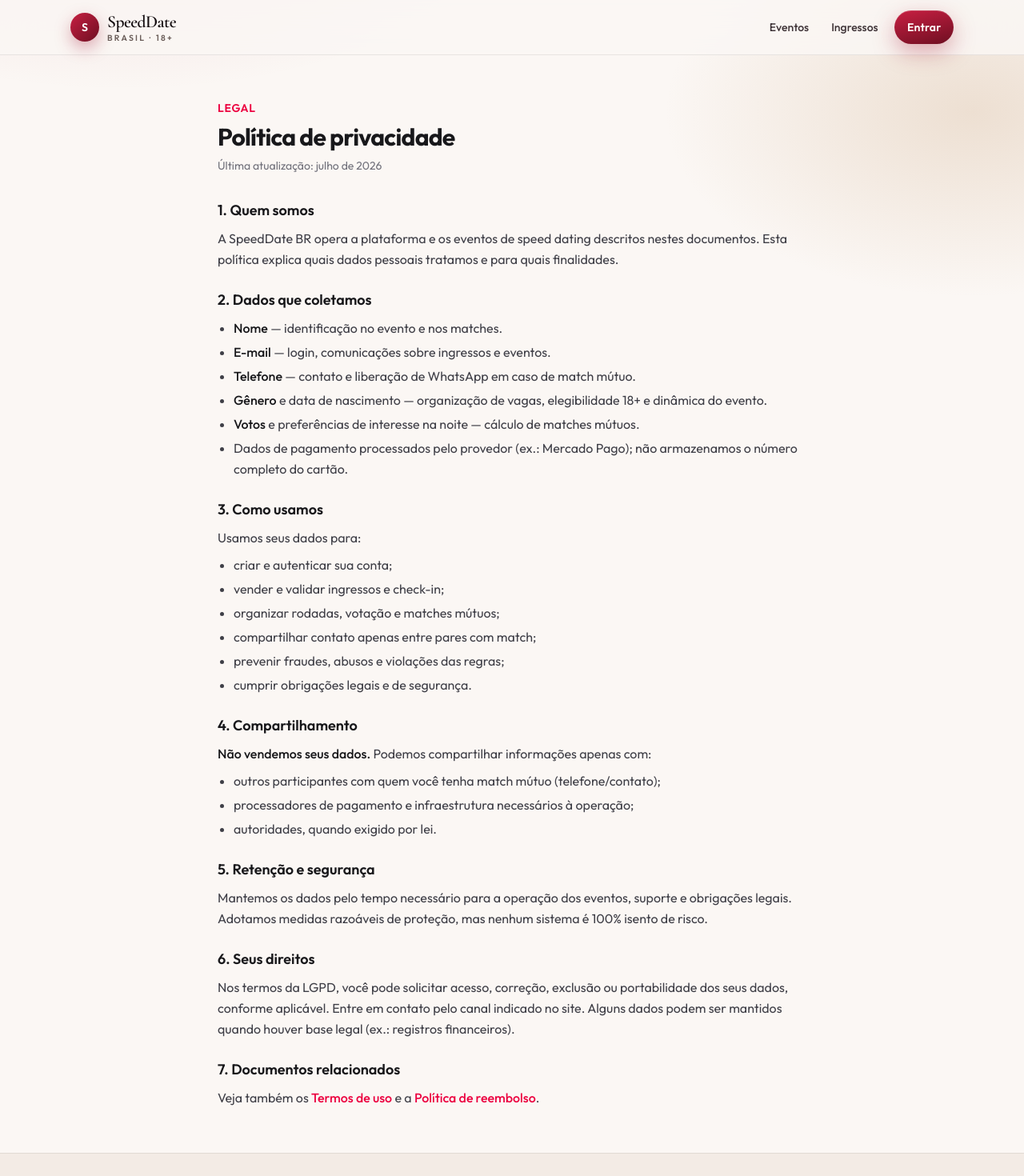
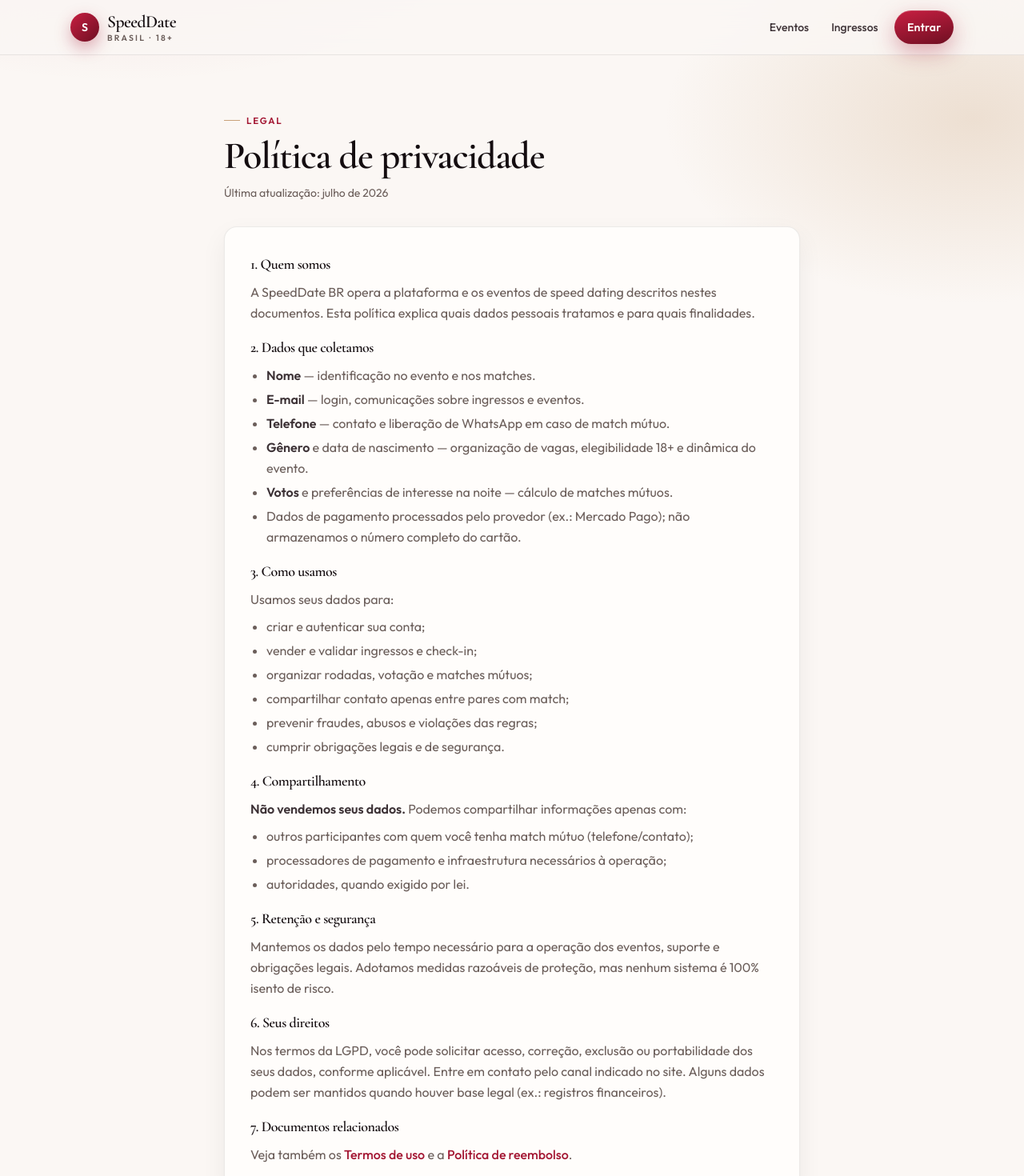
Before and after one commit to gustavomenani/coffee-match, a Next.js app: page /privacidade in a window 1280 px wide. Shown: the top 1470 px of the page at 80% size. Built offline with nearby package versions, Linux system fonts and the light colour scheme; no server answers.

Commit message:
feat: home next events strip and legal page shell

```diff
--- a/src/app/(public)/privacidade/page.tsx
+++ b/src/app/(public)/privacidade/page.tsx
@@ -1,5 +1,6 @@
 import type { Metadata } from "next";
 import Link from "next/link";
+import { LegalPage } from "@/components/layout/legal-page";
 
 export const metadata: Metadata = {
   title: "Privacidade — SpeedDate BR",
@@ -8,18 +9,12 @@ export const metadata: Metadata = {
 
 export default function PrivacidadePage() {
   return (
-    <main className="mx-auto w-full max-w-3xl flex-1 px-4 py-10 sm:py-14">
-      <p className="text-sm font-semibold uppercase tracking-wider text-rose-600">
-        Legal
-      </p>
-      <h1 className="mt-2 text-3xl font-bold tracking-tight text-zinc-900">
-        Política de privacidade
-      </h1>
-      <p className="mt-2 text-sm text-zinc-500">Última atualização: julho de 2026</p>
-
-      <div className="mt-8 space-y-6 text-base leading-relaxed text-zinc-700">
+    <LegalPage
+      title="Política de privacidade"
+      subtitle="Última atualização: julho de 2026"
+    >
       <section className="space-y-2">
-          <h2 className="text-lg font-semibold text-zinc-900">1. Quem somos</h2>
+        <h2>1. Quem somos</h2>
         <p>
           A SpeedDate BR opera a plataforma e os eventos de speed dating
           descritos nestes documentos. Esta política explica quais dados
@@ -28,28 +23,26 @@ export default function PrivacidadePage() {
       </section>
 
       <section className="space-y-2">
-          <h2 className="text-lg font-semibold text-zinc-900">2. Dados que coletamos</h2>
+        <h2>2. Dados que coletamos</h2>
         <ul className="list-disc space-y-1 pl-5">
           <li>
-              <strong className="font-medium text-zinc-900">Nome</strong> —
-              identificação no evento e nos matches.
+            <strong>Nome</strong> — identificação no evento e nos matches.
           </li>
           <li>
-              <strong className="font-medium text-zinc-900">E-mail</strong> —
-              login, comunicações sobre ingressos e eventos.
+            <strong>E-mail</strong> — login, comunicações sobre ingressos e
+            eventos.
           </li>
           <li>
-              <strong className="font-medium text-zinc-900">Telefone</strong> —
-              contato e liberação de WhatsApp em caso de match mútuo.
+            <strong>Telefone</strong> — contato e liberação de WhatsApp em
+            caso de match mútuo.
           </li>
           <li>
-              <strong className="font-medium text-zinc-900">Gênero</strong> e data
-              de nascimento — organização de vagas, elegibilidade 18+ e dinâmica
-              do evento.
+            <strong>Gênero</strong> e data de nascimento — organização de
+            vagas, elegibilidade 18+ e dinâmica do evento.
           </li>
           <li>
-              <strong className="font-medium text-zinc-900">Votos</strong> e
-              preferências de interesse na noite — cálculo de matches mútuos.
+            <strong>Votos</strong> e preferências de interesse na noite —
+            cálculo de matches mútuos.
           </li>
           <li>
             Dados de pagamento processados pelo provedor (ex.: Mercado Pago);
@@ -59,7 +52,7 @@ export default function PrivacidadePage() {
       </section>
 
       <section className="space-y-2">
-          <h2 className="text-lg font-semibold text-zinc-900">3. Como usamos</h2>
+        <h2>3. Como usamos</h2>
         <p>Usamos seus dados para:</p>
         <ul className="list-disc space-y-1 pl-5">
           <li>criar e autenticar sua conta;</li>
@@ -72,20 +65,26 @@ export default function PrivacidadePage() {
       </section>
 
       <section className="space-y-2">
-          <h2 className="text-lg font-semibold text-zinc-900">4. Compartilhamento</h2>
+        <h2>4. Compartilhamento</h2>
         <p>
-            <strong className="font-medium text-zinc-900">Não vendemos seus dados.</strong>{" "}
-            Podemos compartilhar informações apenas com:
+          <strong>Não vendemos seus dados.</strong> Podemos compartilhar
+          informações apenas com:
         </p>
         <ul className="list-disc space-y-1 pl-5">
-            <li>outros participantes com quem você tenha match mútuo (telefone/contato);</li>
-            <li>processadores de pagamento e infraestrutura necessários à operação;</li>
+          <li>
+            outros participantes com quem você tenha match mútuo
+            (telefone/contato);
+          </li>
+          <li>
+            processadores de pagamento e infraestrutura necessários à
+            operação;
+          </li>
           <li>autoridades, quando exigido por lei.</li>
         </ul>
       </section>
 
       <section className="space-y-2">
-          <h2 className="text-lg font-semibold text-zinc-900">5. Retenção e segurança</h2>
+        <h2>5. Retenção e segurança</h2>
         <p>
           Mantemos os dados pelo tempo necessário para a operação dos eventos,
           suporte e obrigações legais. Adotamos medidas razoáveis de proteção,
@@ -94,7 +93,7 @@ export default function PrivacidadePage() {
       </section>
 
       <section className="space-y-2">
-          <h2 className="text-lg font-semibold text-zinc-900">6. Seus direitos</h2>
+        <h2>6. Seus direitos</h2>
         <p>
           Nos termos da LGPD, você pode solicitar acesso, correção, exclusão
           ou portabilidade dos seus dados, conforme aplicável. Entre em
@@ -104,20 +103,12 @@ export default function PrivacidadePage() {
       </section>
 
       <section className="space-y-2">
-          <h2 className="text-lg font-semibold text-zinc-900">7. Documentos relacionados</h2>
+        <h2>7. Documentos relacionados</h2>
         <p>
-            Veja também os{" "}
-            <Link href="/termos" className="font-medium text-rose-600 hover:underline">
-              Termos de uso
-            </Link>{" "}
-            e a{" "}
-            <Link href="/reembolso" className="font-medium text-rose-600 hover:underline">
-              Política de reembolso
-            </Link>
-            .
+          Veja também os <Link href="/termos">Termos de uso</Link> e a{" "}
+          <Link href="/reembolso">Política de reembolso</Link>.
         </p>
       </section>
-      </div>
-    </main>
+    </LegalPage>
   );
 }
--- a/src/app/(public)/reembolso/page.tsx
+++ b/src/app/(public)/reembolso/page.tsx
@@ -1,5 +1,6 @@
 import type { Metadata } from "next";
 import Link from "next/link";
+import { LegalPage } from "@/components/layout/legal-page";
 
 export const metadata: Metadata = {
   title: "Política de reembolso — SpeedDate BR",
@@ -9,32 +10,21 @@ export const metadata: Metadata = {
 
 export default function ReembolsoPage() {
   return (
-    <main className="mx-auto w-full max-w-3xl flex-1 px-4 py-10 sm:py-14">
-      <p className="text-sm font-semibold uppercase tracking-wider text-rose-600">
-        Legal
-      </p>
-      <h1 className="mt-2 text-3xl font-bold tracking-tight text-zinc-900">
-        Política de reembolso
-      </h1>
-      <p className="mt-2 text-sm text-zinc-500">Última atualização: julho de 2026</p>
-
-      <div className="mt-8 space-y-6 text-base leading-relaxed text-zinc-700">
+    <LegalPage
+      title="Política de reembolso"
+      subtitle="Última atualização: julho de 2026"
+    >
       <section className="space-y-2">
-          <h2 className="text-lg font-semibold text-zinc-900">1. Resumo</h2>
+        <h2>1. Resumo</h2>
         <ul className="list-disc space-y-1 pl-5">
           <li>
             Reembolso possível se solicitado{" "}
-              <strong className="font-medium text-zinc-900">
-                até 48 horas antes
-              </strong>{" "}
-              do início do evento e{" "}
-              <strong className="font-medium text-zinc-900">sem check-in</strong>.
+            <strong>até 48 horas antes</strong> do início do evento e{" "}
+            <strong>sem check-in</strong>.
           </li>
           <li>
-              <strong className="font-medium text-zinc-900">
-                Sem reembolso após o check-in
-              </strong>
-              , mesmo que você saia mais cedo.
+            <strong>Sem reembolso após o check-in</strong>, mesmo que você
+            saia mais cedo.
           </li>
           <li>
             O organizador pode remarcar ou cancelar o evento; nesses casos,
@@ -44,9 +34,7 @@ export default function ReembolsoPage() {
       </section>
 
       <section className="space-y-2">
-          <h2 className="text-lg font-semibold text-zinc-900">
-            2. Cancelamento pelo participante
-          </h2>
+        <h2>2. Cancelamento pelo participante</h2>
         <p>
           Você pode pedir reembolso integral do valor do ingresso se a
           solicitação for feita com no mínimo 48 horas de antecedência em
@@ -58,7 +46,7 @@ export default function ReembolsoPage() {
       </section>
 
       <section className="space-y-2">
-          <h2 className="text-lg font-semibold text-zinc-900">3. Após o check-in</h2>
+        <h2>3. Após o check-in</h2>
         <p>
           O check-in confirma sua participação na noite. A partir desse
           momento o ingresso é considerado utilizado: não há reembolso nem
@@ -67,9 +55,7 @@ export default function ReembolsoPage() {
       </section>
 
       <section className="space-y-2">
-          <h2 className="text-lg font-semibold text-zinc-900">
-            4. Remarcação ou cancelamento pelo organizador
-          </h2>
+        <h2>4. Remarcação ou cancelamento pelo organizador</h2>
         <p>
           Se a organização remarcar o evento, seu ingresso permanece válido
           para a nova data (ou você pode solicitar reembolso se a nova data
@@ -80,7 +66,7 @@ export default function ReembolsoPage() {
       </section>
 
       <section className="space-y-2">
-          <h2 className="text-lg font-semibold text-zinc-900">5. Como solicitar</h2>
+        <h2>5. Como solicitar</h2>
         <p>
           Entre em contato pelo canal de suporte indicado no site ou no
           e-mail de confirmação da compra, informando o e-mail da conta e o
@@ -90,20 +76,14 @@ export default function ReembolsoPage() {
       </section>
 
       <section className="space-y-2">
-          <h2 className="text-lg font-semibold text-zinc-900">6. Conduta e remoção</h2>
+        <h2>6. Conduta e remoção</h2>
         <p>
           Participantes removidos por violação das{" "}
-            <Link href="/regras" className="font-medium text-rose-600 hover:underline">
-              regras do evento
-            </Link>{" "}
-            ou dos{" "}
-            <Link href="/termos" className="font-medium text-rose-600 hover:underline">
-              termos de uso
-            </Link>{" "}
-            não têm direito a reembolso.
+          <Link href="/regras">regras do evento</Link> ou dos{" "}
+          <Link href="/termos">termos de uso</Link> não têm direito a
+          reembolso.
         </p>
       </section>
-      </div>
-    </main>
+    </LegalPage>
   );
 }
--- a/src/app/(public)/regras/page.tsx
+++ b/src/app/(public)/regras/page.tsx
@@ -1,5 +1,6 @@
 import type { Metadata } from "next";
 import Link from "next/link";
+import { LegalPage } from "@/components/layout/legal-page";
 
 export const metadata: Metadata = {
   title: "Regras do evento — SpeedDate BR",
@@ -9,20 +10,13 @@ export const metadata: Metadata = {
 
 export default function RegrasPage() {
   return (
-    <main className="mx-auto w-full max-w-3xl flex-1 px-4 py-10 sm:py-14">
-      <p className="text-sm font-semibold uppercase tracking-wider text-rose-600">
-        Eventos
-      </p>
-      <h1 className="mt-2 text-3xl font-bold tracking-tight text-zinc-900">
-        Regras do evento
-      </h1>
-      <p className="mt-2 text-sm text-zinc-500">
-        Leia antes de chegar — a noite funciona melhor quando todo mundo joga limpo.
-      </p>
-
-      <div className="mt-8 space-y-6 text-base leading-relaxed text-zinc-700">
+    <LegalPage
+      eyebrow="Eventos"
+      title="Regras do evento"
+      subtitle="Leia antes de chegar — a noite funciona melhor quando todo mundo joga limpo."
+    >
       <section className="space-y-2">
-          <h2 className="text-lg font-semibold text-zinc-900">1. 18+ e cadastro</h2>
+        <h2>1. 18+ e cadastro</h2>
         <p>
           Só entram maiores de 18 anos com cadastro completo e ingresso válido
           para a data. Leve documento com foto se a organização solicitar
@@ -31,7 +25,7 @@ export default function RegrasPage() {
       </section>
 
       <section className="space-y-2">
-          <h2 className="text-lg font-semibold text-zinc-900">2. Check-in</h2>
+        <h2>2. Check-in</h2>
         <p>
           Chegue com antecedência. O check-in é feito no local com a equipe
           (ingresso pago e conta do app). Sem check-in, você não entra nas
@@ -41,7 +35,7 @@ export default function RegrasPage() {
       </section>
 
       <section className="space-y-2">
-          <h2 className="text-lg font-semibold text-zinc-900">3. Respeito em primeiro lugar</h2>
+        <h2>3. Respeito em primeiro lugar</h2>
         <p>
           Trate todas as pessoas com educação. Não force contato físico, não
           faça comentários ofensivos e não insista se alguém demonstrar
@@ -51,7 +45,7 @@ export default function RegrasPage() {
       </section>
 
       <section className="space-y-2">
-          <h2 className="text-lg font-semibold text-zinc-900">4. Rodadas</h2>
+        <h2>4. Rodadas</h2>
         <p>
           As conversas são cronometradas. Quando o sinal tocar, encerre com
           gentileza e siga a rotação indicada pela organização. Celulares
@@ -61,7 +55,7 @@ export default function RegrasPage() {
       </section>
 
       <section className="space-y-2">
-          <h2 className="text-lg font-semibold text-zinc-900">5. Votação</h2>
+        <h2>5. Votação</h2>
         <p>
           Após as rodadas (ou conforme o fluxo da noite), vote no celular
           indicando com quem você tem interesse. Vote com honestidade: só
@@ -72,17 +66,16 @@ export default function RegrasPage() {
       </section>
 
       <section className="space-y-2">
-          <h2 className="text-lg font-semibold text-zinc-900">6. Matches mútuos</h2>
+        <h2>6. Matches mútuos</h2>
         <p>
-            Match só existe quando <strong className="font-medium text-zinc-900">os dois</strong>{" "}
-            se curtem. Interesse unilateral não libera contato. Os matches
-            mútuos aparecem no app e o WhatsApp (ou telefone cadastrado) é
-            compartilhado apenas entre o par.
+          Match só existe quando <strong>os dois</strong> se curtem. Interesse
+          unilateral não libera contato. Os matches mútuos aparecem no app e o
+          WhatsApp (ou telefone cadastrado) é compartilhado apenas entre o par.
         </p>
       </section>
 
       <section className="space-y-2">
-          <h2 className="text-lg font-semibold text-zinc-900">7. Depois da noite</h2>
+        <h2>7. Depois da noite</h2>
         <p>
           Contato pós-evento deve continuar respeitoso. Se alguém pedir para
           parar, pare. A organização não media relacionamentos, mas pode
@@ -91,20 +84,12 @@ export default function RegrasPage() {
       </section>
 
       <section className="space-y-2">
-          <h2 className="text-lg font-semibold text-zinc-900">8. Documentos</h2>
+        <h2>8. Documentos</h2>
         <p>
-            Complementam estas regras os{" "}
-            <Link href="/termos" className="font-medium text-rose-600 hover:underline">
-              Termos de uso
-            </Link>{" "}
-            e a{" "}
-            <Link href="/reembolso" className="font-medium text-rose-600 hover:underline">
-              Política de reembolso
-            </Link>
-            .
+          Complementam estas regras os <Link href="/termos">Termos de uso</Link>{" "}
+          e a <Link href="/reembolso">Política de reembolso</Link>.
         </p>
       </section>
-      </div>
-    </main>
+    </LegalPage>
   );
 }
--- a/src/app/(public)/termos/page.tsx
+++ b/src/app/(public)/termos/page.tsx
@@ -1,5 +1,6 @@
 import type { Metadata } from "next";
 import Link from "next/link";
+import { LegalPage } from "@/components/layout/legal-page";
 
 export const metadata: Metadata = {
   title: "Termos de uso — SpeedDate BR",
@@ -8,30 +9,21 @@ export const metadata: Metadata = {
 
 export default function TermosPage() {
   return (
-    <main className="mx-auto w-full max-w-3xl flex-1 px-4 py-10 sm:py-14">
-      <p className="text-sm font-semibold uppercase tracking-wider text-rose-600">
-        Legal
-      </p>
-      <h1 className="mt-2 text-3xl font-bold tracking-tight text-zinc-900">
-        Termos de uso
-      </h1>
-      <p className="mt-2 text-sm text-zinc-500">Última atualização: julho de 2026</p>
-
-      <div className="mt-8 space-y-6 text-base leading-relaxed text-zinc-700">
+    <LegalPage
+      title="Termos de uso"
+      subtitle="Última atualização: julho de 2026"
+    >
       <section className="space-y-2">
-          <h2 className="text-lg font-semibold text-zinc-900">1. Aceitação</h2>
+        <h2>1. Aceitação</h2>
         <p>
           Ao criar conta, comprar ingresso ou participar de um evento da
           SpeedDate BR, você concorda com estes Termos de Uso e com as{" "}
-            <Link href="/regras" className="font-medium text-rose-600 hover:underline">
-              Regras do evento
-            </Link>
-            .
+          <Link href="/regras">Regras do evento</Link>.
         </p>
       </section>
 
       <section className="space-y-2">
-          <h2 className="text-lg font-semibold text-zinc-900">2. Idade mínima (18+)</h2>
+        <h2>2. Idade mínima (18+)</h2>
         <p>
           Os eventos e a plataforma são exclusivos para maiores de 18 anos.
           Você declara que a data de nascimento informada no cadastro é
@@ -41,9 +33,7 @@ export default function TermosPage() {
       </section>
 
       <section className="space-y-2">
-          <h2 className="text-lg font-semibold text-zinc-900">
-            3. Natureza do serviço
-          </h2>
+        <h2>3. Natureza do serviço</h2>
         <p>
           A SpeedDate BR organiza eventos presenciais de speed dating: rodadas
           curtas de conversa, votação no celular e divulgação de matches
@@ -53,7 +43,7 @@ export default function TermosPage() {
       </section>
 
       <section className="space-y-2">
-          <h2 className="text-lg font-semibold text-zinc-900">4. Conduta</h2>
+        <h2>4. Conduta</h2>
         <p>
           Você se compromete a agir com respeito, honestidade e civilidade.
           São proibidos assédio, discriminação, discurso de ódio, agressões,
@@ -65,7 +55,7 @@ export default function TermosPage() {
       </section>
 
       <section className="space-y-2">
-          <h2 className="text-lg font-semibold text-zinc-900">5. Matches e contatos</h2>
+        <h2>5. Matches e contatos</h2>
         <p>
           Um match ocorre apenas quando há interesse mútuo na votação. O
           contato (ex.: WhatsApp) é liberado somente entre pares com match
@@ -76,23 +66,17 @@ export default function TermosPage() {
       </section>
 
       <section className="space-y-2">
-          <h2 className="text-lg font-semibold text-zinc-900">6. Ingressos e pagamento</h2>
+        <h2>6. Ingressos e pagamento</h2>
         <p>
           A compra de ingresso está sujeita à disponibilidade de vagas por
-            gênero e às regras de{" "}
-            <Link
-              href="/reembolso"
-              className="font-medium text-rose-600 hover:underline"
-            >
-              reembolso
-            </Link>
-            . Valores e horários são os indicados na página do evento no momento
+          gênero e às regras de <Link href="/reembolso">reembolso</Link>.
+          Valores e horários são os indicados na página do evento no momento
           da compra.
         </p>
       </section>
 
       <section className="space-y-2">
-          <h2 className="text-lg font-semibold text-zinc-900">7. Limitação de responsabilidade</h2>
+        <h2>7. Limitação de responsabilidade</h2>
         <p>
           A SpeedDate BR não se responsabiliza por condutas de participantes
           fora do controle da organização, por interações após o evento nem
@@ -103,14 +87,13 @@ export default function TermosPage() {
       </section>
 
       <section className="space-y-2">
-          <h2 className="text-lg font-semibold text-zinc-900">8. Alterações</h2>
+        <h2>8. Alterações</h2>
         <p>
           Podemos atualizar estes termos periodicamente. O uso contínuo da
           plataforma após a publicação das alterações constitui aceitação da
           nova versão.
         </p>
       </section>
-      </div>
-    </main>
+    </LegalPage>
   );
 }
--- /dev/null
+++ b/src/components/layout/legal-page.tsx
@@ -0,0 +1,30 @@
+import type { ReactNode } from "react";
+
+type LegalPageProps = {
+  eyebrow?: string;
+  title: string;
+  subtitle?: string;
+  children: ReactNode;
+};
+
+export function LegalPage({
+  eyebrow = "Legal",
+  title,
+  subtitle,
+  children,
+}: LegalPageProps) {
+  return (
+    <main className="mx-auto w-full max-w-3xl flex-1 px-4 py-12 sm:px-6 sm:py-16">
+      <p className="eyebrow mb-3">{eyebrow}</p>
+      <h1 className="font-display text-4xl font-semibold tracking-tight text-[var(--ink)] sm:text-5xl">
+        {title}
+      </h1>
+      {subtitle ? (
+        <p className="mt-3 text-sm text-[var(--muted)]">{subtitle}</p>
+      ) : null}
+      <div className="surface-card prose prose-neutral mt-8 max-w-none space-y-4 p-6 text-[var(--muted)] sm:p-8 [&_a]:font-medium [&_a]:text-[var(--carmine)] [&_a]:no-underline hover:[&_a]:underline [&_h2]:font-display [&_h2]:text-lg [&_h2]:font-semibold [&_h2]:tracking-tight [&_h2]:text-[var(--ink)] [&_li]:leading-relaxed [&_p]:leading-relaxed [&_strong]:font-semibold [&_strong]:text-[var(--ink-soft)]">
+        {children}
+      </div>
+    </main>
+  );
+}
```
Also changed, not shown: src/app/page.tsx (+50 -2 lines). Lines whose indentation alone changed are shown as unchanged.
